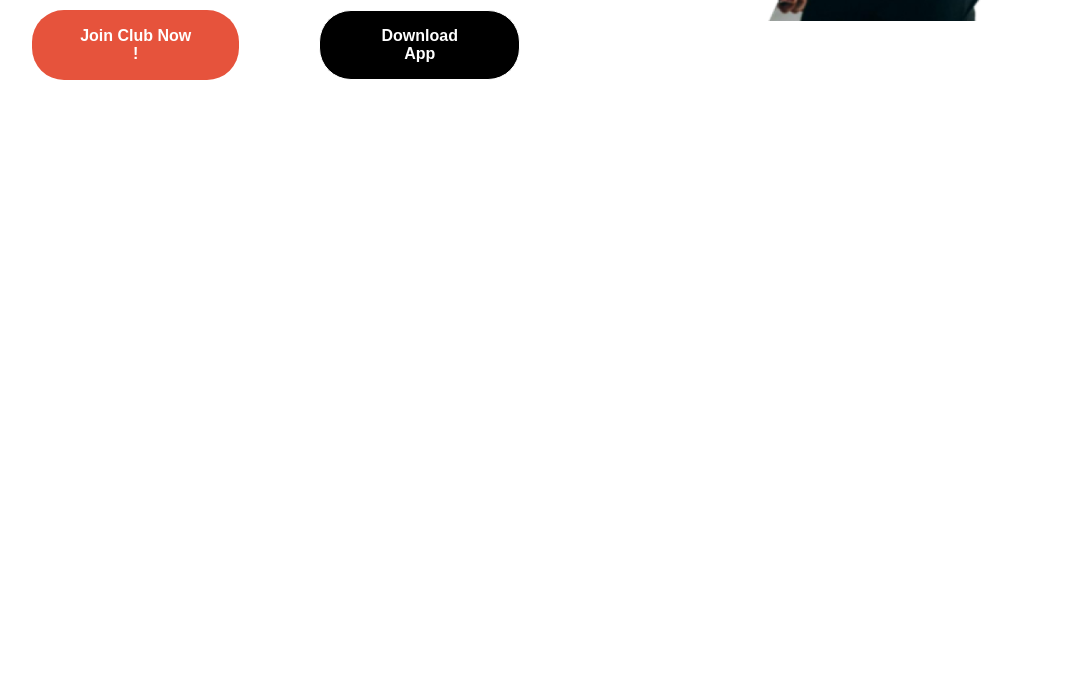
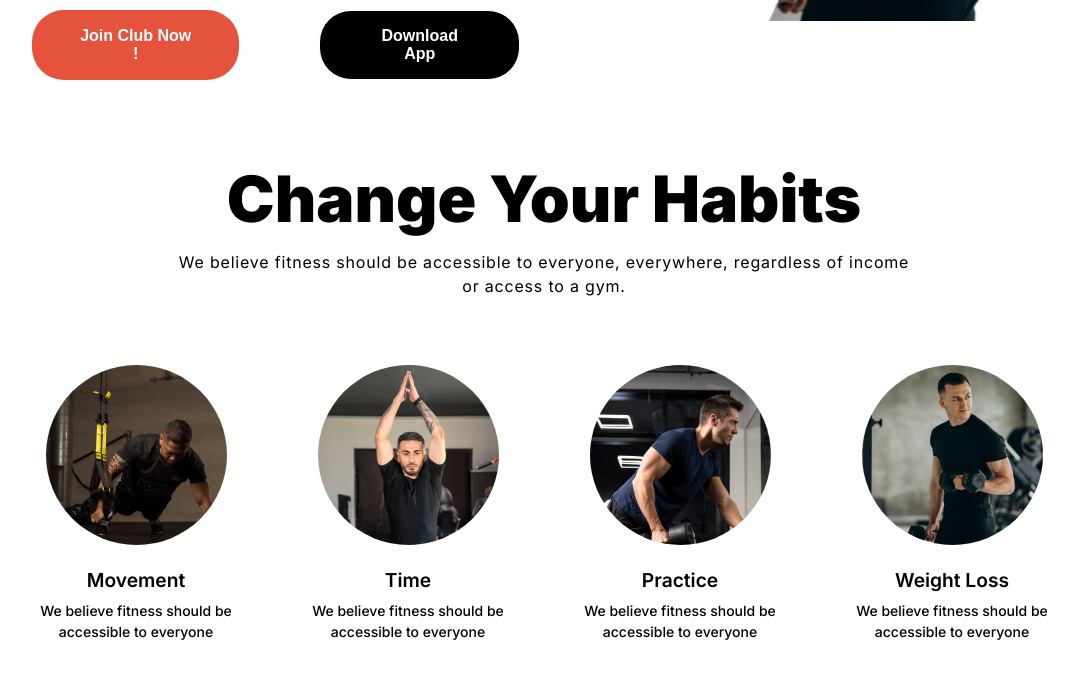
Before and after one commit to sakib17-GitHub/second-assignment, a plain HTML site: page index.html in a window 1280 px wide. Shown: the part 599-1278 px from the top of the page, without its empty margins (96-1174 px from the left). Before the commit the page ends 800 px from the top, so only its background shows below. Drawn offline with Linux system fonts and the light colour scheme.

Commit message:
change your habits complete

```diff
--- a/index.html
+++ b/index.html
@@ -61,5 +61,62 @@
             </section>
 
         </header>
+        <main>
+                <section class="change-habits">
+                            <h1 class="change-habits-title">Change Your Habits</h1>
+                            <p class="change-habits-description">We believe fitness should be accessible to everyone, everywhere, regardless of income or access to a gym.</p>
+
+                            <div class="change-habits-cards-container">
+
+                                    <div class="change-habits-card">
+
+                                            <div class="card-pic">
+                                                <img src="images/image 3.png" alt="">
+                                            </div>
+
+                                            <div class="card-details">
+                                                <h3>Movement</h3>
+                                                <p>We believe fitness should be accessible to everyone</p>
+                                            </div>
+                                    </div>
+
+                                    <div class="change-habits-card">
+
+                                        <div class="card-pic">
+                                            <img src="images/image 2.png" alt="">
+                                        </div>
+
+                                        <div class="card-details">
+                                            <h3>Time</h3>
+                                            <p>We believe fitness should be accessible to everyone</p>
+                                        </div>
+                                    </div>
+
+                                    <div class="change-habits-card">
+
+                                        <div class="card-pic">
+                                            <img src="images/image 4.png" alt="">
+                                        </div>
+
+                                        <div class="card-details">
+                                            <h3>Practice</h3>
+                                            <p>We believe fitness should be accessible to everyone</p>
+                                        </div>
+                                    </div>
+
+                                    <div class="change-habits-card">
+
+                                        <div class="card-pic">
+                                            <img src="images/image 5.png" alt="">
+                                        </div>
+
+                                        <div class="card-details">
+                                            <h3>Weight Loss</h3>
+                                            <p>We believe fitness should be accessible to everyone</p>
+                                        </div>
+                                    </div>
+                            </div>
+                </section>
+        </main>
 </body>
 </html>
--- a/styles/style.css
+++ b/styles/style.css
@@ -165,6 +165,54 @@ nav{
     font-weight: 400;
 }
 
+/* Change Your Habits Style */
+
+.change-habits{
+    margin-top: 5rem;
+    text-align: center;
+}
+
+.change-habits-title{
+    font-size: 4rem;
+    font-weight: 900;
+}
+
+.change-habits-description{
+    font-size: 1rem;
+    font-weight: 400;
+    padding:0px 140px;
+    line-height: 1.5rem;
+    letter-spacing: 0.8px;
+    margin-top: 0.8rem;
+    margin-bottom: 4rem;
+
+}
+
+.change-habits-cards-container{
+    display: flex;
+    justify-content: center;
+    gap:4rem;
+    margin-bottom:5rem;
+}
+
+.card-pic>img{
+    border: 3px solid rgba(255, 255, 255, 0.1);
+    border-radius: 50%;
+    margin-bottom: 1rem;
+}
+
+.card-details>h3{
+    font-size: 1.2rem;
+    font-weight: 600;
+}
+
+.card-details>p{
+    font-size: 14px;
+    font-weight: 500;
+    margin-top: .5rem;
+    line-height: 150%;
+}
+
 
 
 /* Mobile Responsive */
@@ -217,4 +265,19 @@ nav{
     .badge-500 p , .badge-350 p{
         font-size: 12px;
     }
+
+    .change-habits-cards-container{
+        flex-direction: column;
+    }
+
+    .change-habits-title{
+        font-size: 2.2rem;
+    }
+
+    .change-habits-description{
+        font-size: 0.9rem;
+        font-weight: 500;
+        padding:0px 5px;
+        line-height: 1.5rem;
+    }
 }
```
